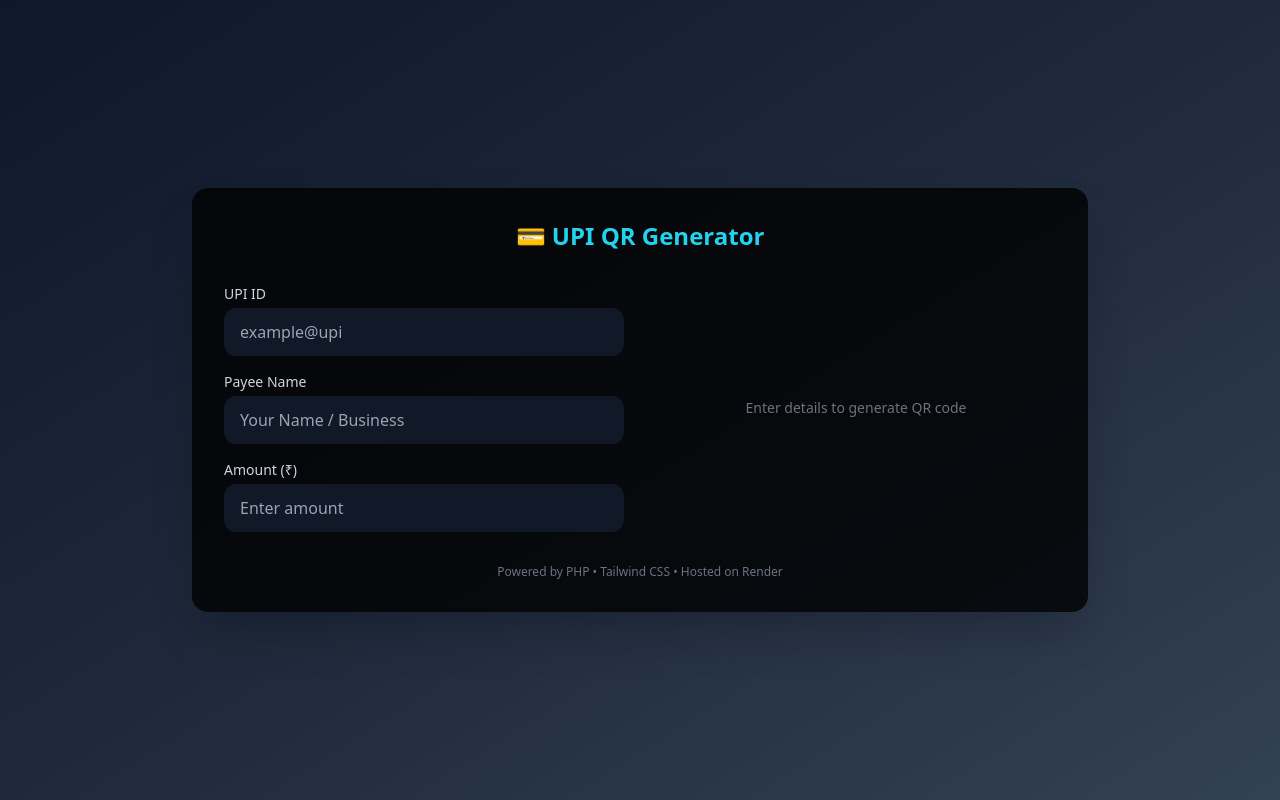
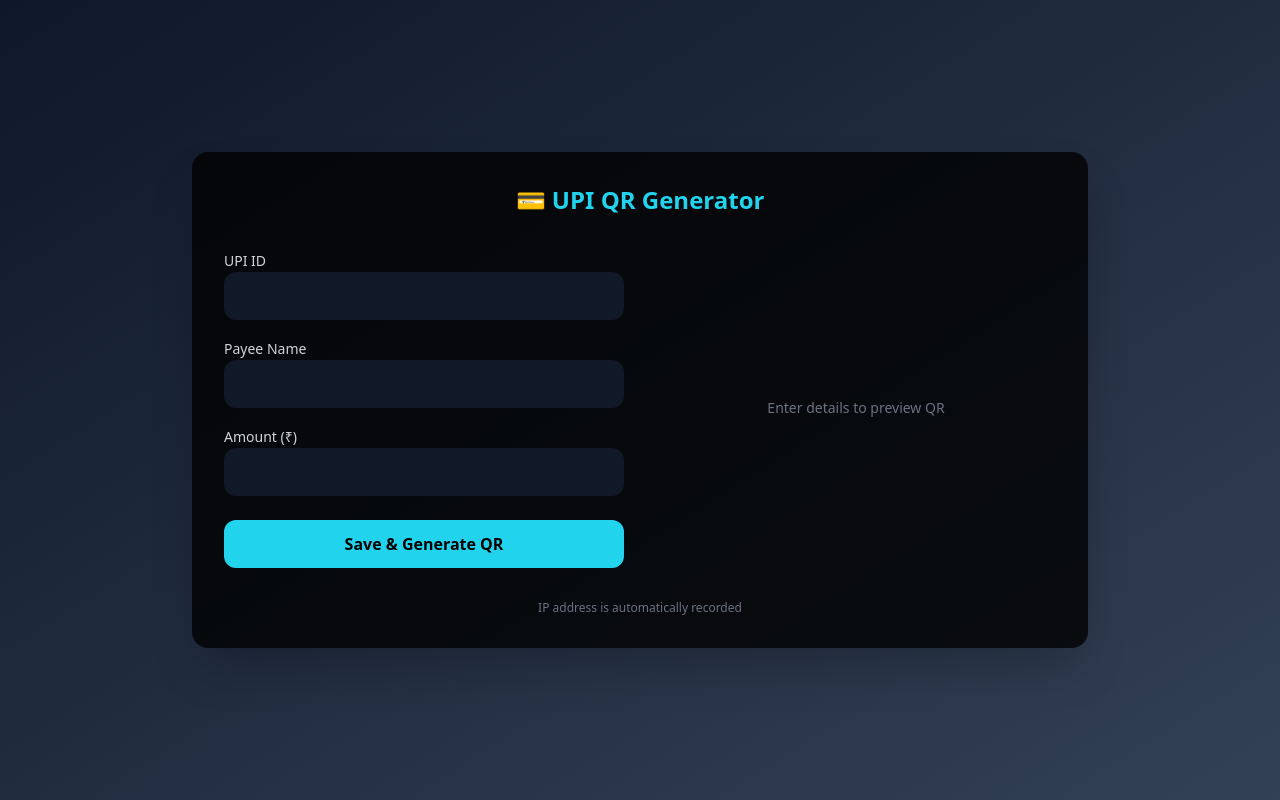
Before and after one commit to Manikanta79i/render-php-demo, a PHP site: page / in a window 1280 px wide. Run offline with PHP 8.4, Linux system fonts and the light colour scheme; some libraries are stand-ins or nearby versions.

Commit message:
Update index.php

```diff
--- a/index.php
+++ b/index.php
@@ -1,54 +1,86 @@
+<?php
+require 'config.php';
+
+$success = false;
+
+if ($_SERVER['REQUEST_METHOD'] === 'POST') {
+    $upi_id = trim($_POST['upi_id']);
+    $name   = trim($_POST['name']);
+    $amount = trim($_POST['amount']);
+    $ip     = $_SERVER['REMOTE_ADDR'];
+
+    if ($upi_id && $name && $amount) {
+        $stmt = $pdo->prepare(
+            "INSERT INTO upi_qr_requests (upi_id, payee_name, amount, ip_address)
+             VALUES (?, ?, ?, ?)"
+        );
+        $stmt->execute([$upi_id, $name, $amount, $ip]);
+        $success = true;
+    }
+}
+?>
+
 <!DOCTYPE html>
-<html lang="en">
+<html>
 <head>
-    <meta charset="UTF-8">
     <title>UPI QR Generator</title>
-    <meta name="viewport" content="width=device-width, initial-scale=1.0">
-
-    <!-- Tailwind CDN -->
+    <meta name="viewport" content="width=device-width, initial-scale=1">
     <script src="https://cdn.tailwindcss.com"></script>
 </head>
-<body class="min-h-screen bg-gradient-to-br from-slate-900 via-slate-800 to-slate-700 flex items-center justify-center p-6">
+
+<body class="min-h-screen bg-gradient-to-br from-slate-900 to-slate-700 flex items-center justify-center p-6">
 
 <div class="bg-black/80 rounded-2xl shadow-2xl w-full max-w-4xl p-8">
+
     <h2 class="text-center text-2xl font-bold text-cyan-400 mb-8">
         💳 UPI QR Generator
     </h2>
 
-    <!-- Grid -->
-    <div class="grid grid-cols-1 md:grid-cols-2 gap-8">
+    <?php if ($success): ?>
+        <div class="bg-green-900/40 text-green-400 p-3 rounded-xl mb-6 text-center">
+            Data saved successfully ✔
+        </div>
+    <?php endif; ?>
 
-        <!-- LEFT: FORM -->
+    <form method="POST" class="grid grid-cols-1 md:grid-cols-2 gap-8">
+
+        <!-- LEFT FORM -->
         <div>
-            <label class="block text-sm text-gray-300 mb-1">UPI ID</label>
-            <input id="upi" type="text" placeholder="example@upi"
-                class="w-full mb-4 px-4 py-3 rounded-xl bg-gray-900 text-white focus:outline-none focus:ring-2 focus:ring-cyan-400">
+            <label class="text-gray-300 text-sm">UPI ID</label>
+            <input name="upi_id" id="upi" required
+                   class="w-full mb-4 px-4 py-3 rounded-xl bg-gray-900 text-white">
 
-            <label class="block text-sm text-gray-300 mb-1">Payee Name</label>
-            <input id="name" type="text" placeholder="Your Name / Business"
-                class="w-full mb-4 px-4 py-3 rounded-xl bg-gray-900 text-white focus:outline-none focus:ring-2 focus:ring-cyan-400">
+            <label class="text-gray-300 text-sm">Payee Name</label>
+            <input name="name" id="name" required
+                   class="w-full mb-4 px-4 py-3 rounded-xl bg-gray-900 text-white">
 
-            <label class="block text-sm text-gray-300 mb-1">Amount (₹)</label>
-            <input id="amount" type="number" placeholder="Enter amount"
-                class="w-full px-4 py-3 rounded-xl bg-gray-900 text-white focus:outline-none focus:ring-2 focus:ring-cyan-400">
+            <label class="text-gray-300 text-sm">Amount (₹)</label>
+            <input name="amount" id="amount" required type="number"
+                   class="w-full mb-6 px-4 py-3 rounded-xl bg-gray-900 text-white">
+
+            <button type="submit"
+                    class="w-full bg-cyan-400 text-black py-3 rounded-xl font-semibold hover:bg-cyan-300 transition">
+                Save & Generate QR
+            </button>
         </div>
 
-        <!-- RIGHT: QR -->
+        <!-- RIGHT QR -->
         <div class="flex flex-col items-center justify-center">
             <div id="qrBox" class="hidden text-center">
-                <p id="amountText" class="text-lg font-semibold text-green-400 mb-3"></p>
-                <img id="qrImage" class="bg-white p-4 rounded-xl shadow-lg w-64 h-64">
+                <p id="amountText" class="text-green-400 font-semibold mb-3"></p>
+                <img id="qrImage" class="bg-white p-4 rounded-xl w-64 h-64">
             </div>
-
-            <p id="placeholder" class="text-gray-500 text-sm text-center">
-                Enter details to generate QR code
+            <p id="placeholder" class="text-gray-500 text-sm">
+                Enter details to preview QR
             </p>
         </div>
-    </div>
+
+    </form>
 
     <p class="text-center text-xs text-gray-500 mt-8">
-        Powered by PHP • Tailwind CSS • Hosted on Render
+        IP address is automatically recorded
     </p>
+
 </div>
 
 <script>
@@ -61,19 +93,12 @@
     const placeholder = document.getElementById('placeholder');
 
     function updateQR() {
-        const u = upi.value.trim();
-        const n = nameField.value.trim();
-        const a = amount.value.trim();
-
-        if (u && n && a) {
-            const upiUrl = `upi://pay?pa=${u}&pn=${encodeURIComponent(n)}&am=${a}&cu=INR`;
+        if (upi.value && nameField.value && amount.value) {
+            const upiUrl = `upi://pay?pa=${upi.value}&pn=${encodeURIComponent(nameField.value)}&am=${amount.value}&cu=INR`;
             qrImage.src = `https://api.qrserver.com/v1/create-qr-code/?size=300x300&data=${encodeURIComponent(upiUrl)}`;
-            amountText.textContent = `Scan to Pay ₹${a}`;
+            amountText.textContent = `Scan to Pay ₹${amount.value}`;
             qrBox.classList.remove('hidden');
             placeholder.classList.add('hidden');
-        } else {
-            qrBox.classList.add('hidden');
-            placeholder.classList.remove('hidden');
         }
     }
 
```
